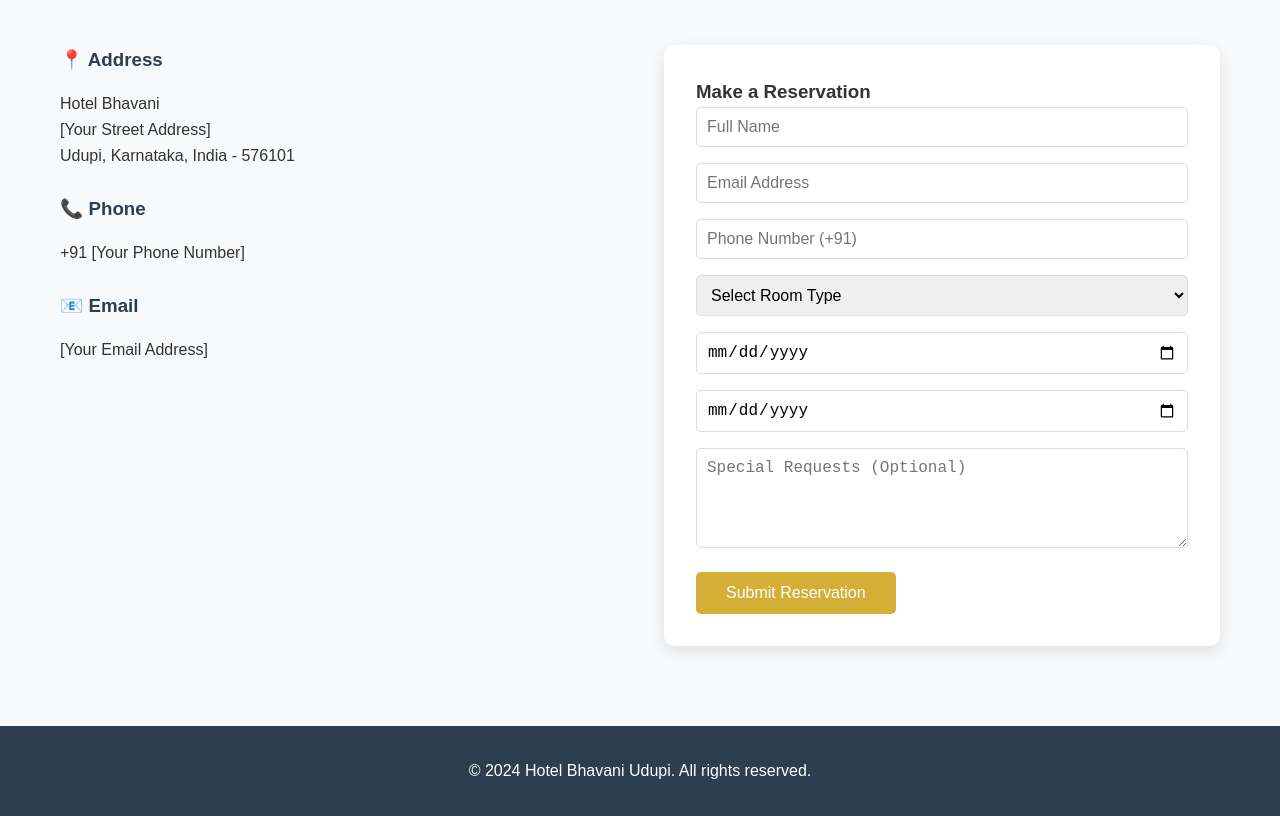
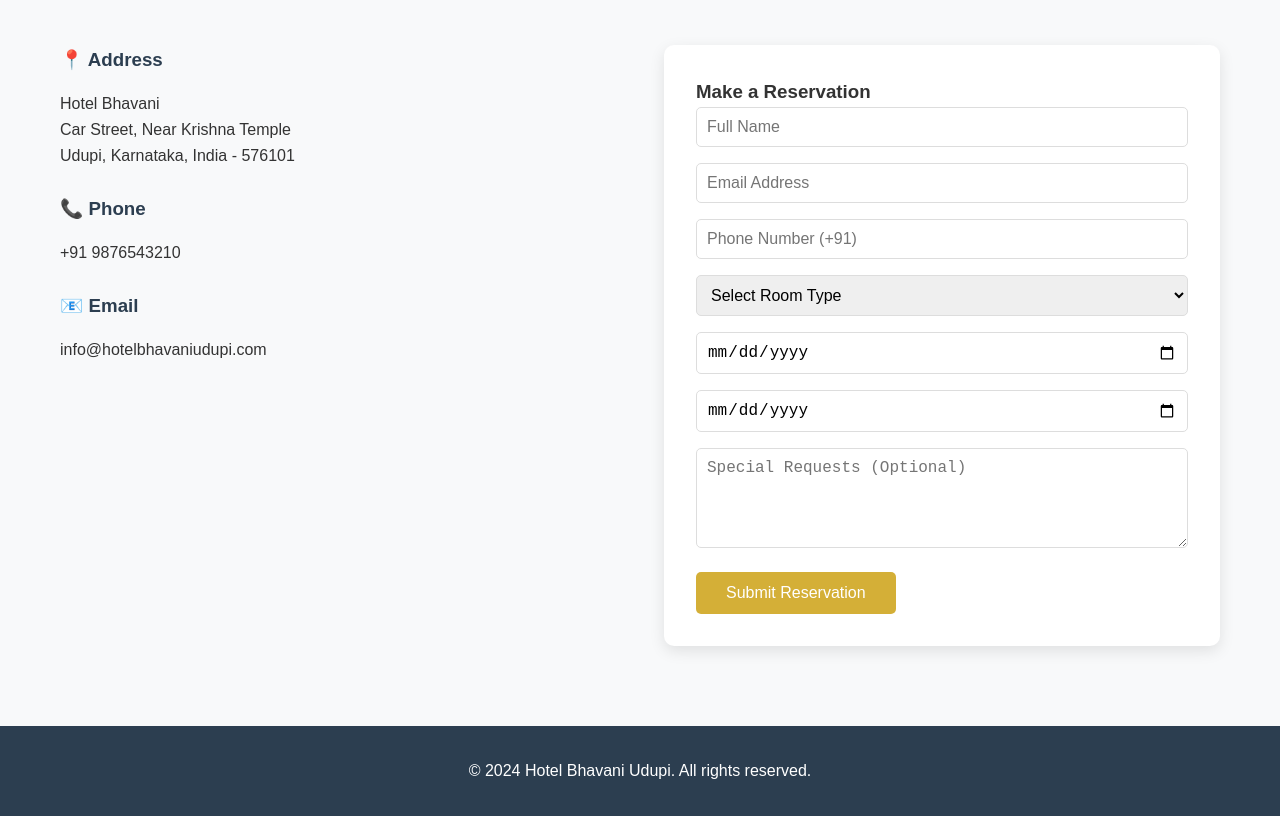
Before and after one commit to keerthanshetty6/hotel-bhavani-udupi, a plain HTML site: page index.html in a window 1280 px wide. Shown: the part 2352-3168 px from the top of the page. Drawn offline with Linux system fonts and the light colour scheme.

Commit message:
Update index.html

```diff
--- a/index.html
+++ b/index.html
@@ -321,18 +321,18 @@
                     <div>
                         <h3>📍 Address</h3>
                         <p>Hotel Bhavani<br>
-                        [Your Street Address]<br>
+                        Car Street, Near Krishna Temple<br>
                         Udupi, Karnataka, India - 576101</p>
                     </div>
                     <br>
                     <div>
                         <h3>📞 Phone</h3>
-                        <p>+91 [Your Phone Number]</p>
+                        <p>+91 9876543210</p>
                     </div>
                     <br>
                     <div>
                         <h3>📧 Email</h3>
-                        <p>[Your Email Address]</p>
+                        <p>info@hotelbhavaniudupi.com</p>
                     </div>
                 </div>
 
```
